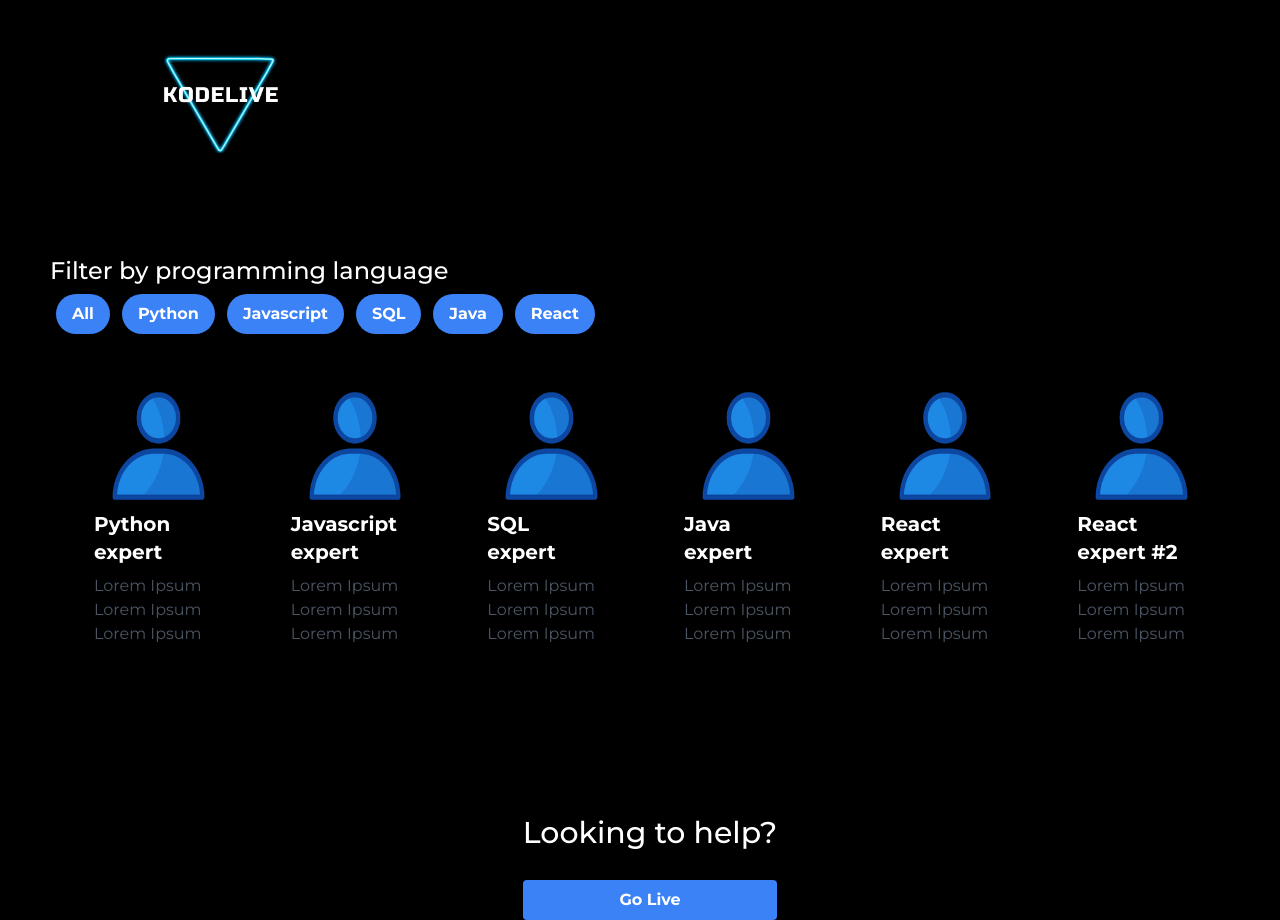
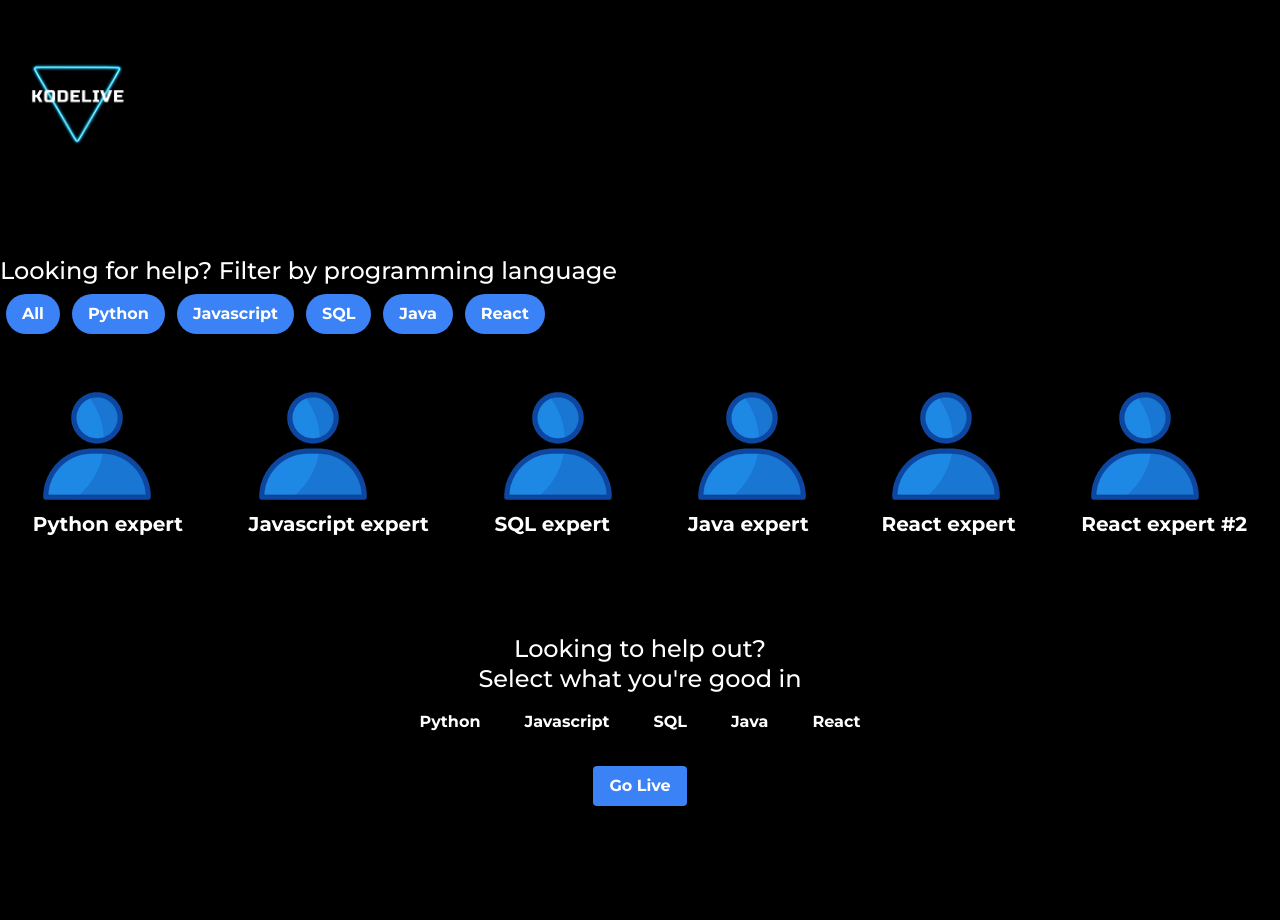
Before and after one commit to mayakano/kodelive, a React (Create React App) app: page / in a window 1280 px wide. After the commit the page ends 806 px from the top, so only its background shows below. Built offline with nearby package versions, Linux system fonts and the light colour scheme; what @daily-co/daily-js would draw is missing.

Commit message:
changes to full body layout, style

```diff
--- a/src/App.css
+++ b/src/App.css
@@ -3,14 +3,17 @@
 @tailwind components;
 @tailwind utilities;
 
-*,
+* {
+  background-color: black;
+  color: white;
+  font-family: "Montserrat", sans-serif;
+  box-sizing: border-box;
+}
+
 body {
-  margin: 0 10px;
+  margin: 0 auto;
   padding: 0;
-  box-sizing: border-box;
-  font-family: "Montserrat", sans-serif;
-  color: white;
-  background-color: black;
+  max-width: 1500px;
 }
 
 
@@ -18,14 +21,13 @@ body {
   float: left;
   position: absolute;
   margin-top: 20px;
-  width: 20%;
-  padding-left: 5%;
+  width: 12%;
+  padding-left: 0px;
   padding-top: 2%;
 }
 
 .container {
   max-width: 100%;
-  margin-top:100px;
   display: grid;
   align-items: center;
   justify-content: center;
--- a/src/App.js
+++ b/src/App.js
@@ -7,13 +7,28 @@ import Menu from './components/Menu';
 import Button from './components/Button';
 import Navbar from "./components/Navbar";
 
+//will give us all the categories that are in the array, using spread operator to get all the data for the categories
+//Set will give us the unique values only, will eliminate all repeating data
 const allFilters = ['All', ...new Set(items.map(item => item.category))]
+const allFilters2 = [...new Set(items.map(item => item.category))]
+
 
 function App() {
   //creating two state values
   const [menuItem, setMenuItem] = useState(items);
   const [buttons, setButtons] = useState(allFilters);
-  //creating a new function that takes the button parameter
+  const [buttons2, setButtons2] = useState(allFilters2);
+
+  const isSelected = (allFilters2) => {
+    allFilters2.addEventListener("click", onSelect);
+  }
+
+  const onSelect = () => {
+    console.log('its been clicked');
+  }
+
+
+  //creating a new function that takes the button parameter. For the 'All' button, all the items will display
   const filter = (button) => {
 
     if(button === 'All') {
@@ -21,19 +36,28 @@ function App() {
       return;
     }
 
+  //filtering the category of the data & saving to the button. The result of this function is that whatever
+  //will be filtered will end up in setMenuItem
+  //item categories will create the names for each button.
+  //only way we can access each item from our data is by calling it in a function. once we do that we filter based on category,
+  //which gets created as a new button. eg: const filteredData = items.filter('Tips'). This example function will then filter
+  //all the items that have that category.
     const filteredData = items.filter(item => item.category === button)
     setMenuItem(filteredData)
   }
 
+
+
+
   return (
     <div>
           <Navbar />
+          {/* passing the filter function as a prop so we can access it in the Button component */}
+          <Button button={buttons} filter={filter}/>
           {/* passing the dummy data as a prop so we can access it in the Menu component */}
-          <Button button={buttons} filter={filter}/>
           <Menu menuItem={menuItem} />
-          <Live />
+          <Live list={buttons2}/>
     </div>
   )
 }
-
 export default App;
--- a/src/components/Button.js
+++ b/src/components/Button.js
@@ -3,14 +3,28 @@ import React from 'react'
 function Button({button, filter}) {
   return (
     <div>
-      <h3 className='font-medium leading-tight text-2xl mt-0 mb-2 text-white-600'>Filter by programming language</h3>
+      <h3 className='font-medium leading-tight text-2xl mt-0 mb-2 text-white-600'>Looking for help? Filter by programming language</h3>
       {
-        button.map((cat, i)=> {
-          return <button className='px-4 mx-1.5 bg-blue-500 hover:bg-blue-700 text-white font-bold py-2 px-4 rounded-full' type="button" onClick={()=> filter(cat)}>{cat}</button>
-        })
+        button.map((category, i)=> {
+          return (
+              <button className='
+              px-4 mx-1.5
+              bg-blue-500
+              hover:bg-blue-700
+              text-white
+              font-bold
+              py-2 px-4
+              rounded-full'
+              type="button"
+              onClick={()=> filter(category)}>{category}</button>
+        )})
       }
     </div>
   )
 }
 
+//displaying all the buttons (=== all the cateegories) that we have.
+//(category, i) will retrieve each index of every category and will return what's in the JSX script
+//onClick we are going to pass the filter function. It is going to return whatever paramter we have passed, in this case button, & return it's data
+
 export default Button;
--- a/src/components/ButtonPick.js
+++ /dev/null
@@ -1,29 +0,0 @@
-import React from 'react'
-
-function Button({button}) {
-  return (
-    <div>
-      <h3 className='font-medium leading-tight text-2xl mt-0 mb-2 text-white-600'>Looking to help?</h3>
-      {
-        button.map((category, i)=> {
-          return (
-              <button className='
-              px-4 mx-1.5
-              bg-transparent
-              hover:bg-blue-700
-              text-white
-              font-bold
-              py-2 px-4
-              rounded-full'
-              type="button">{category}</button>
-        )})
-      }
-    </div>
-  )
-}
-
-//displaying all the buttons (=== all the cateegories) that we have.
-//(category, i) will retrieve each index of every category and will return what's in the JSX script
-//onClick we are going to pass the filter function. It is going to return whatever paramter we have passed, in this case button, & return it's data
-
-export default Button;
--- a/src/components/Live.js
+++ b/src/components/Live.js
@@ -26,11 +26,16 @@ const STATE_IDLE = 'STATE_IDLE';
 const STATE_JOINING = 'STATE_JOINING';
 const STATE_JOINED = 'STATE_JOINED';
 
-const Live = () => {
+const Live = ({list}) => {
 
   const [appState, setAppState] = useState(STATE_IDLE);
   const [roomUrl, setRoomUrl] = useState(null);
   const [callObject, setCallObject] = useState(null);
+  const [clickable, setClickable] = useState(false);
+
+  const optionSelected = (list) => {
+
+  }
 
   const createCall = useCallback(() => {
     return api
@@ -90,16 +95,39 @@ const Live = () => {
 
 
   return (
-    <div className="container">
-      <h3 className='py-5 font-medium leading-tight text-3xl mt-0 mb-2 text-white-600'>Looking to help?</h3>
+
+<div className='text-center'>
+    <h3 className='font-medium leading-tight text-2xl mt-10 mb-2 text-white-600'>Looking to help out? <br />
+    Select what you're good in</h3>
+      {
+        list.map((category, i)=> {
+          return (
+              <button className='
+              place-self-center
+              place-items-center
+              place-content-center
+              px-2 mx-1.5
+              bg-transparent
+              hover:bg-blue-700
+              text-white
+              font-bold
+              py-2 px-4
+              rounded-full'
+              type="button">{category}</button>
+        )})
+      }
+    <span className='container'>
+    {/* {optionSelected == true && */}
           <button
-        className="bg-blue-500 hover:bg-blue-700 text-white font-bold py-2 px-4 rounded"
+            className="bg-blue-500 hover:bg-blue-700 text-white font-bold py-2 px-4 rounded px-16 mt-6"
             onClick={() => {
               createCall().then((url) => startJoiningCall(url));
             }}
           >
             Go Live
           </button>
+  {/* } */}
+  </span>
 </div>
   );
 };
--- a/src/components/Menu.js
+++ b/src/components/Menu.js
@@ -12,7 +12,7 @@ function Menu({menuItem}) {
                         <div className="px-6 py-4">
                             <img className="w-32 h-32" src={item.image} alt="" />
                                 <h2 className="font-bold text-xl mb-2">{item.title}</h2>
-                                <p className="text-gray-600 text-base">{item.description}</p>
+                                {/* <p className="text-gray-600 text-base">{item.description}</p> */}
                             </div>
                         </div>
                     </div>
--- a/src/index.js
+++ b/src/index.js
@@ -4,6 +4,8 @@ import App from "./App";
 import DailyIframe from "@daily-co/daily-js";
 import BrowserUnsupported from './components/BrowserUnsupported/BrowserUnsupported';
 
+//using the daily.co boolean property 'supported' in this ternary function to find out if the browser is supported if not
+//the error handle component BrowserUnsupported will render it's message on the screen.
 
 ReactDOM.render(
   DailyIframe.supportedBrowser().supported ? (
```
Lines whose indentation alone changed are shown as unchanged.
